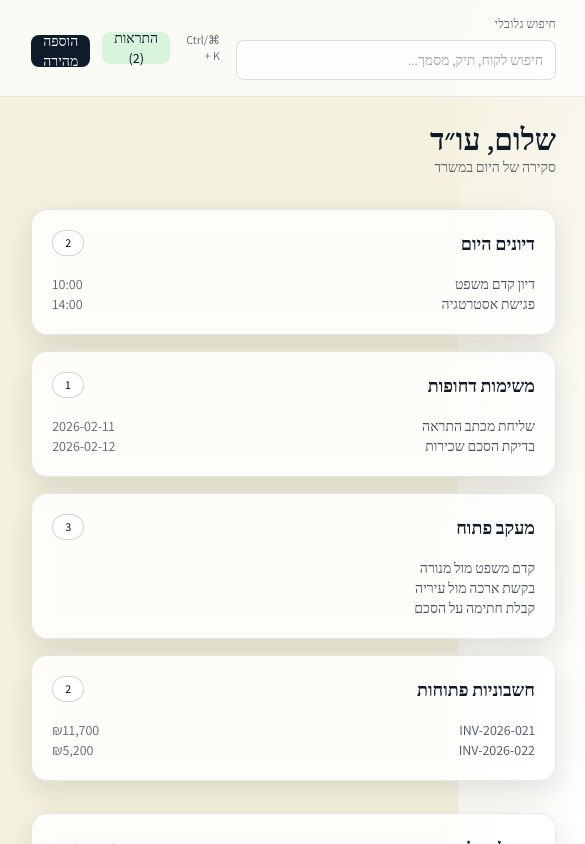
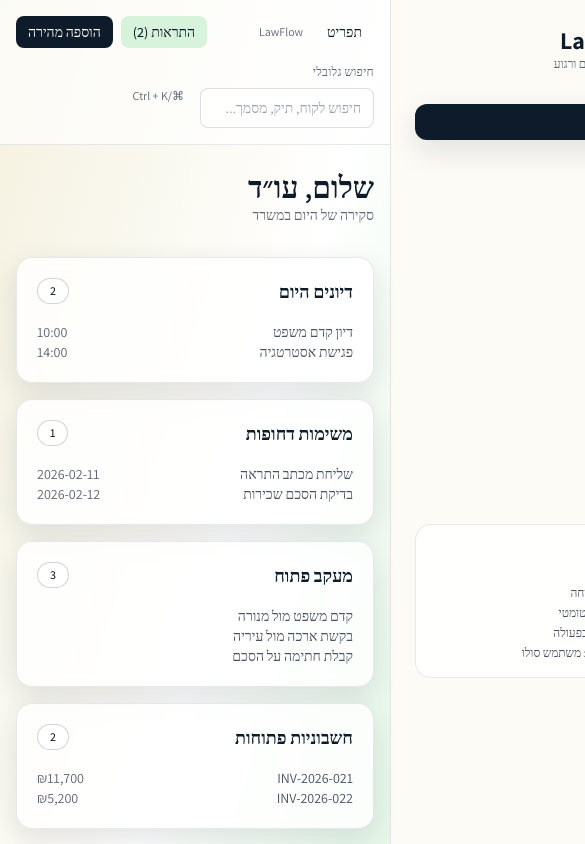
Before and after one commit to evyatostv/LawFlow, a Next.js app: page / in a window 390 px wide. Shown: the top 844 px of the page, 585 px wide, since content can reach past the window. Built offline with nearby package versions, Linux system fonts and the light colour scheme.

Commit message:
Make layout responsive

```diff
--- a/components/AppShell.tsx
+++ b/components/AppShell.tsx
@@ -23,6 +23,7 @@ const navItems = [
 export function AppShell({ children }: { children: React.ReactNode }) {
   const pathname = usePathname();
   const [search, setSearch] = React.useState("");
+  const [navOpen, setNavOpen] = React.useState(false);
 
   React.useEffect(() => {
     const handler = (event: KeyboardEvent) => {
@@ -47,8 +48,22 @@ export function AppShell({ children }: { children: React.ReactNode }) {
 
   return (
     <div className="min-h-screen bg-gradient-to-br from-sand via-white to-mint font-body text-ink">
-      <div className="grid min-h-screen grid-cols-[260px_1fr]">
-        <aside className="border-l border-steel/10 bg-white/70 p-6">
+      <div className="flex min-h-screen flex-col lg:grid lg:grid-cols-[260px_1fr]">
+        {navOpen ? (
+          <button
+            type="button"
+            aria-label="סגירת תפריט"
+            className="fixed inset-0 z-20 bg-ink/40 lg:hidden"
+            onClick={() => setNavOpen(false)}
+          />
+        ) : null}
+        <aside
+          className={clsx(
+            "z-30 border-l border-steel/10 bg-white/70 p-6",
+            "fixed inset-y-0 right-0 w-72 translate-x-full transition lg:static lg:translate-x-0",
+            navOpen ? "translate-x-0" : ""
+          )}
+        >
           <div className="mb-8">
             <h1 className="text-2xl font-bold text-ink">LawFlow</h1>
             <p className="text-xs text-steel/70">ניהול משרד חכם ורגוע</p>
@@ -80,27 +95,40 @@ export function AppShell({ children }: { children: React.ReactNode }) {
             </ul>
           </div>
         </aside>
-        <main className="flex flex-col">
-          <header className="flex items-center justify-between gap-4 border-b border-steel/10 bg-white/70 px-8 py-4">
-            <div className="flex items-center gap-4">
+        <main className="flex flex-1 flex-col">
+          <header className="flex flex-col gap-4 border-b border-steel/10 bg-white/70 px-4 py-4 sm:px-6 lg:px-8">
+            <div className="flex items-center justify-between gap-3">
+              <div className="flex items-center gap-3">
+                <Button
+                  variant="ghost"
+                  size="sm"
+                  className="lg:hidden"
+                  onClick={() => setNavOpen(true)}
+                >
+                  תפריט
+                </Button>
+                <span className="text-xs text-steel/70 lg:hidden">LawFlow</span>
+              </div>
+              <div className="flex items-center gap-2">
+                <Button variant="secondary" size="sm">
+                  התראות (2)
+                </Button>
+                <QuickAdd />
+              </div>
+            </div>
+            <div className="flex flex-wrap items-center gap-4">
               <Input
                 id="global-search"
                 label="חיפוש גלובלי"
                 placeholder="חיפוש לקוח, תיק, מסמך..."
                 value={search}
                 onChange={(event) => setSearch(event.target.value)}
-                className="w-80"
+                className="w-full sm:w-80"
               />
               <span className="text-xs text-steel/70">⌘/Ctrl + K</span>
             </div>
-            <div className="flex items-center gap-3">
-              <Button variant="secondary" size="sm">
-                התראות (2)
-              </Button>
-              <QuickAdd />
-            </div>
           </header>
-          <div className="flex-1 px-8 py-6">{children}</div>
+          <div className="flex-1 px-4 py-6 sm:px-6 lg:px-8">{children}</div>
         </main>
       </div>
     </div>
```
